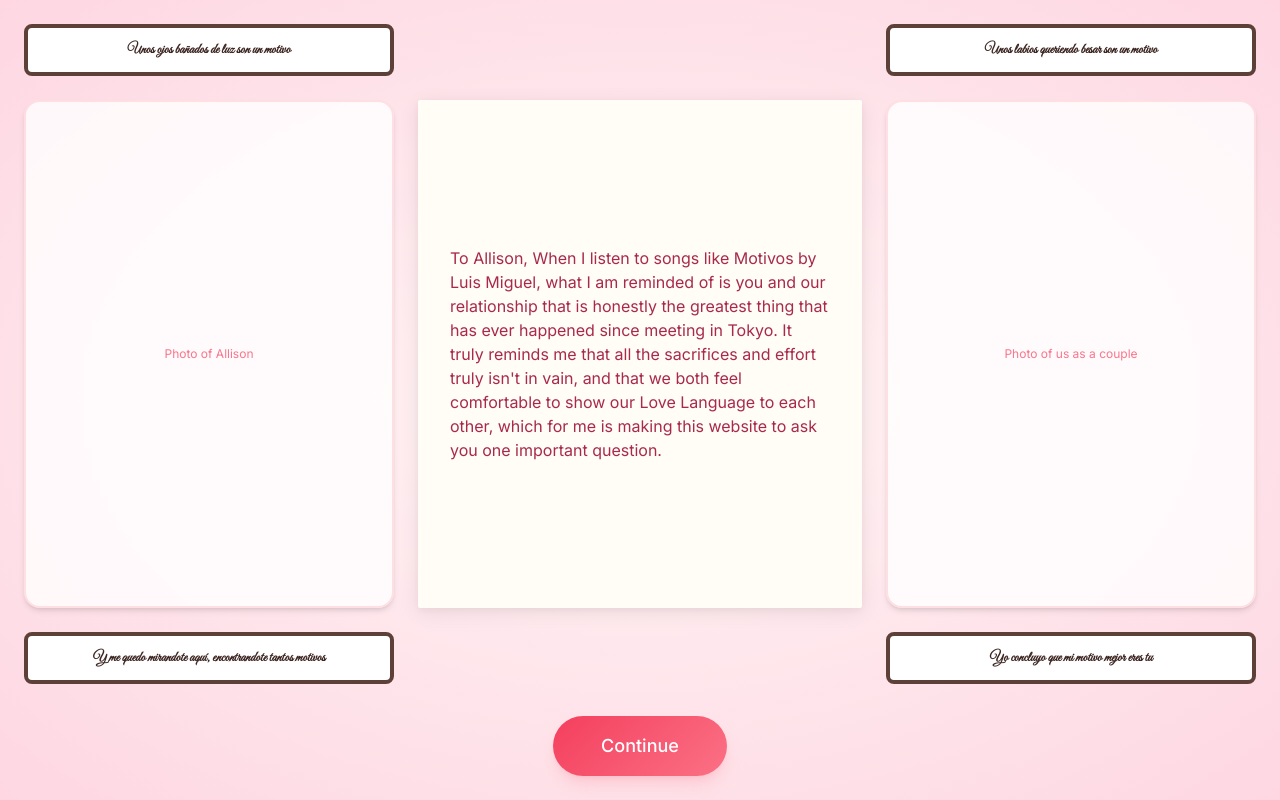
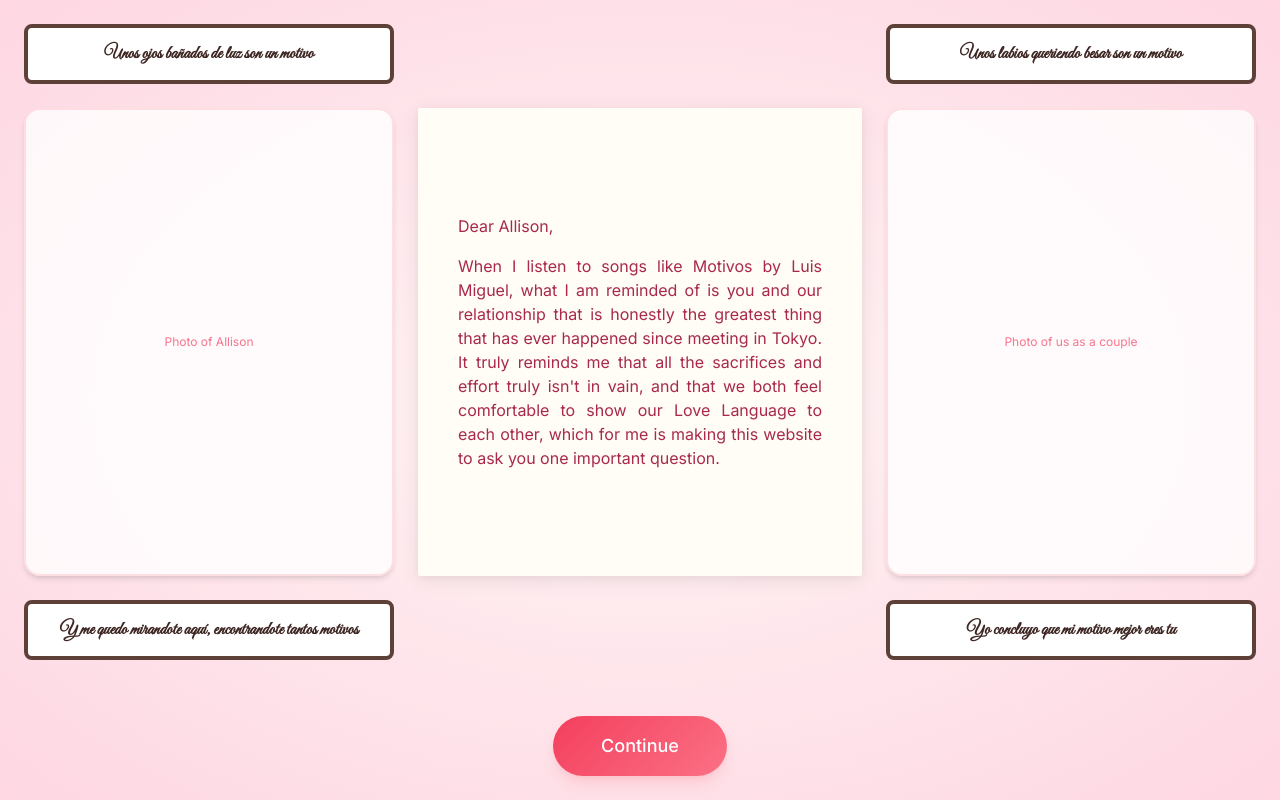
Before and after one commit to HugoCanseco-maker/Valentines, a React (Vite) app: page / in a window 1280 px wide. Both pictures are taken after a click on the button "Click for a quick journeyyyyy". Built offline with nearby package versions, Linux system fonts and the light colour scheme; a web font is replaced by a local one.

Commit message:
Page 2 improved

```diff
--- a/src/pages/PageTwo.tsx
+++ b/src/pages/PageTwo.tsx
@@ -7,17 +7,16 @@ const LYRICS = {
   bottomRight: 'Yo concluyo que mi motivo mejor eres tu',
 }
 
-const LETTER_TEXT =
-  "To Allison, When I listen to songs like Motivos by Luis Miguel, what I am reminded of is you and our relationship that is honestly the greatest thing that has ever happened since meeting in Tokyo. It truly reminds me that all the sacrifices and effort truly isn't in vain, and that we both feel comfortable to show our Love Language to each other, which for me is making this website to ask you one important question."
+const LETTER_BODY =
+  "When I listen to songs like Motivos by Luis Miguel, what I am reminded of is you and our relationship that is honestly the greatest thing that has ever happened since meeting in Tokyo. It truly reminds me that all the sacrifices and effort truly isn't in vain, and that we both feel comfortable to show our Love Language to each other, which for me is making this website to ask you one important question."
 
 interface LyricFrameProps {
   children: React.ReactNode
   gridArea: string
-  textAlign?: 'left' | 'right'
   delay?: number
 }
 
-function LyricFrame({ children, gridArea, textAlign = 'left', delay = 0 }: LyricFrameProps) {
+function LyricFrame({ children, gridArea, delay = 0 }: LyricFrameProps) {
   return (
     <motion.div
       initial={{ opacity: 0, scale: 0.95 }}
@@ -27,10 +26,10 @@ function LyricFrame({ children, gridArea, textAlign = 'left', delay = 0 }: Lyric
       style={{
         gridArea,
         border: '4px solid #5D4037',
-        textAlign,
+        textAlign: 'center',
       }}
     >
-      <p className="font-cursive font-bold text-[#3E2723] text-xs md:text-sm leading-relaxed">
+      <p className="font-cursive font-bold text-[#3E2723] text-base md:text-lg leading-relaxed">
         {children}
       </p>
     </motion.div>
@@ -65,13 +64,13 @@ export default function PageTwo({ onContinue }: PageTwoProps) {
       <LyricFrame gridArea="top-left" delay={0.15}>
         {LYRICS.topLeft}
       </LyricFrame>
-      <LyricFrame gridArea="top-right" textAlign="right" delay={0.2}>
+      <LyricFrame gridArea="top-right" delay={0.2}>
         {LYRICS.topRight}
       </LyricFrame>
       <LyricFrame gridArea="bottom-left" delay={0.25}>
         {LYRICS.bottomLeft}
       </LyricFrame>
-      <LyricFrame gridArea="bottom-right" textAlign="right" delay={0.3}>
+      <LyricFrame gridArea="bottom-right" delay={0.3}>
         {LYRICS.bottomRight}
       </LyricFrame>
 
@@ -111,12 +110,13 @@ export default function PageTwo({ onContinue }: PageTwoProps) {
           boxShadow: '0 4px 20px rgba(0,0,0,0.08), 0 2px 6px rgba(0,0,0,0.04)',
         }}
       >
-        <p
-          className="font-sans text-rose-800/90 text-sm md:text-base leading-relaxed w-full"
-          style={{ padding: '2rem' }}
+        <div
+          className="font-sans text-rose-800/90 text-sm md:text-base leading-relaxed w-full text-left"
+          style={{ padding: '2.5rem' }}
         >
-          {LETTER_TEXT}
-        </p>
+          <p className="mb-4">Dear Allison,</p>
+          <p className="text-justify">{LETTER_BODY}</p>
+        </div>
       </motion.div>
 
       {/* Continue Button */}
@@ -124,7 +124,7 @@ export default function PageTwo({ onContinue }: PageTwoProps) {
         initial={{ opacity: 0 }}
         animate={{ opacity: 1 }}
         transition={{ delay: 0.5 }}
-        className="flex justify-center items-center pt-2 z-10"
+        className="flex justify-center items-center pt-4 mt-4 z-10"
         style={{ gridArea: 'button' }}
       >
         <motion.button
```
Also changed, not shown: 4 other files (tests, documents, lock files or other folders).
